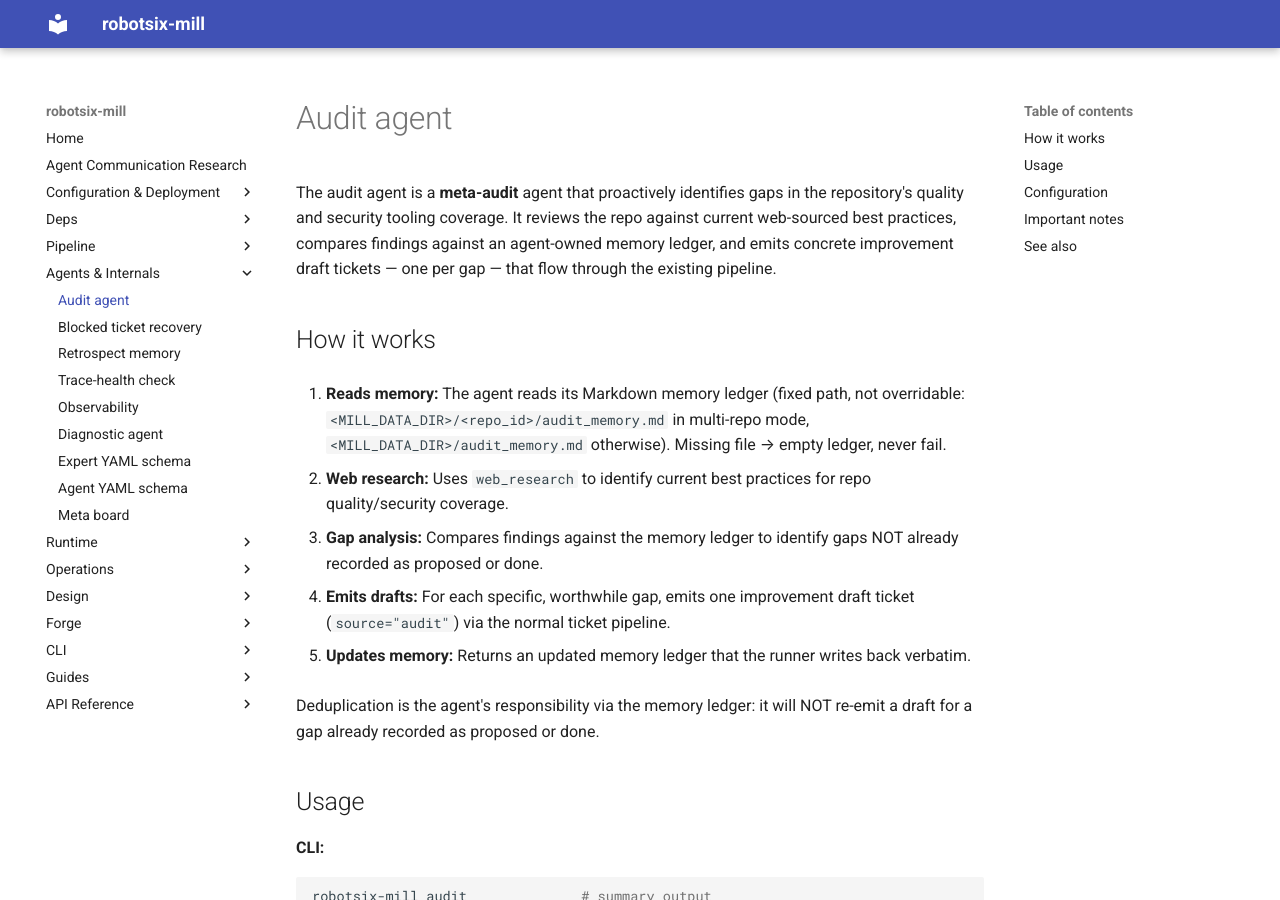
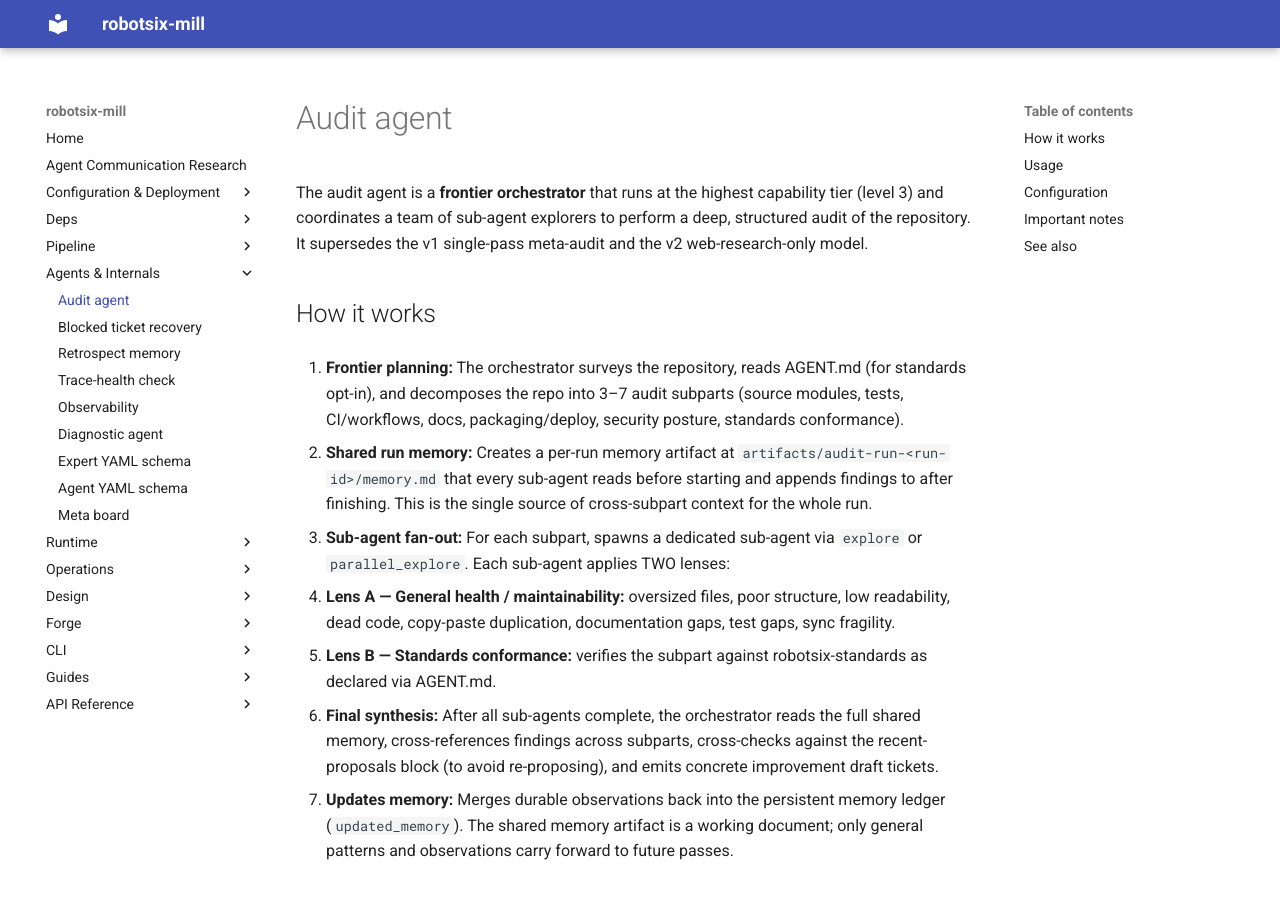
Before and after one commit to damien-robotsix/robotsix-mill, an MkDocs documentation site: the page built from docs/agents/audit-agent.md, in a window 1280 px wide and 900 px high. Built offline with MkDocs 1.6.1 and Material for MkDocs 9.7.7, drawn with Linux system fonts in a browser that asks for light colours; some of the changed text lies outside the part shown.

Commit message:
mill: Audit workflow v3: frontier orchestrator with sub-agent fan-out, shared run memory, standards conformance, cross-repo ticket routing (supersedes fc65) (20260712T144420Z-audit-workflow-v3-frontier-orchestrator-a7d7)

```diff
--- a/docs/agents/audit-agent.md
+++ b/docs/agents/audit-agent.md
@@ -1,34 +1,40 @@
 # Audit agent
 
-The audit agent is a **meta-audit** agent that proactively identifies
-gaps in the repository's quality and security tooling coverage. It
-reviews the repo against current web-sourced best practices, compares
-findings against an agent-owned memory ledger, and emits concrete
-improvement draft tickets — one per gap — that flow through the
-existing pipeline.
+The audit agent is a **frontier orchestrator** that runs at the highest
+capability tier (level 3) and coordinates a team of sub-agent explorers
+to perform a deep, structured audit of the repository. It supersedes
+the v1 single-pass meta-audit and the v2 web-research-only model.
 
 ## How it works
 
-1. **Reads memory:** The agent reads its Markdown memory ledger
-   (fixed path, not overridable: `<MILL_DATA_DIR>/<repo_id>/audit_memory.md`
-   in multi-repo mode, `<MILL_DATA_DIR>/audit_memory.md` otherwise).
-   Missing file → empty ledger, never fail.
+1. **Frontier planning:** The orchestrator surveys the repository,
+   reads AGENT.md (for standards opt-in), and decomposes the repo into
+   3–7 audit subparts (source modules, tests, CI/workflows, docs,
+   packaging/deploy, security posture, standards conformance).
 
-2. **Web research:** Uses `web_research` to identify current best
-   practices for repo quality/security coverage.
+2. **Shared run memory:** Creates a per-run memory artifact at
+   `artifacts/audit-run-<run-id>/memory.md` that every sub-agent reads
+   before starting and appends findings to after finishing. This is the
+   single source of cross-subpart context for the whole run.
 
-3. **Gap analysis:** Compares findings against the memory ledger to
-   identify gaps NOT already recorded as proposed or done.
+3. **Sub-agent fan-out:** For each subpart, spawns a dedicated
+   sub-agent via `explore` or `parallel_explore`. Each sub-agent
+   applies TWO lenses:
+   - **Lens A — General health / maintainability:** oversized files,
+     poor structure, low readability, dead code, copy-paste duplication,
+     documentation gaps, test gaps, sync fragility.
+   - **Lens B — Standards conformance:** verifies the subpart against
+     robotsix-standards as declared via AGENT.md.
 
-4. **Emits drafts:** For each specific, worthwhile gap, emits one
-   improvement draft ticket (`source="audit"`) via the normal ticket
-   pipeline.
+4. **Final synthesis:** After all sub-agents complete, the orchestrator
+   reads the full shared memory, cross-references findings across
+   subparts, cross-checks against the recent-proposals block (to avoid
+   re-proposing), and emits concrete improvement draft tickets.
 
-5. **Updates memory:** Returns an updated memory ledger that the runner
-   writes back verbatim.
-
-Deduplication is the agent's responsibility via the memory ledger: it
-will NOT re-emit a draft for a gap already recorded as proposed or done.
+5. **Updates memory:** Merges durable observations back into the
+   persistent memory ledger (`updated_memory`). The shared memory
+   artifact is a working document; only general patterns and
+   observations carry forward to future passes.
 
 ## Usage
 
@@ -67,18 +73,20 @@ otherwise `<data_dir>/audit_memory.md`.
 
 ## Important notes
 
-- The audit agent does **NOT** scan code itself — it's a meta-coverage
-  agent that proposes tools/agents/checks.
-- The audit agent does **NOT** edit the repo directly — its only output
-  is draft tickets (and its own memory ledger).
-- The agent does **NOT** hard-code a fixed list of dimensions — it
-  chooses targeted scopes dynamically based on web research and repo
-  analysis.
+- The audit orchestrator runs at level 3 (highest capability tier) and
+  spawns sub-agents at levels 1–3 depending on subpart complexity.
+- Sub-agent runs are each traceable in Langfuse (named spans/traces per
+  subpart).
+- The orchestrator uses `write_file` to maintain the shared run memory
+  artifact — one of the few periodic agents with filesystem write access.
 - All repo-side output is draft tickets that must go through the
   approval gate (`human_issue_approval` → `ready` → `implement`).
 - In multi-repo mode, the audit agent runs independently for each
   registered repo — each with its own board, memory file, and Langfuse
   project.
+- Cross-repo ticket routing: findings that apply to a different repo
+  (e.g. a shared standard deviation, a shared-library issue) include
+  the target board_id in the draft body for the runner to route.
 
 ## See also
 
```
Also changed, not shown: CHANGELOG.md (+2 -0 lines), 5 other files.
